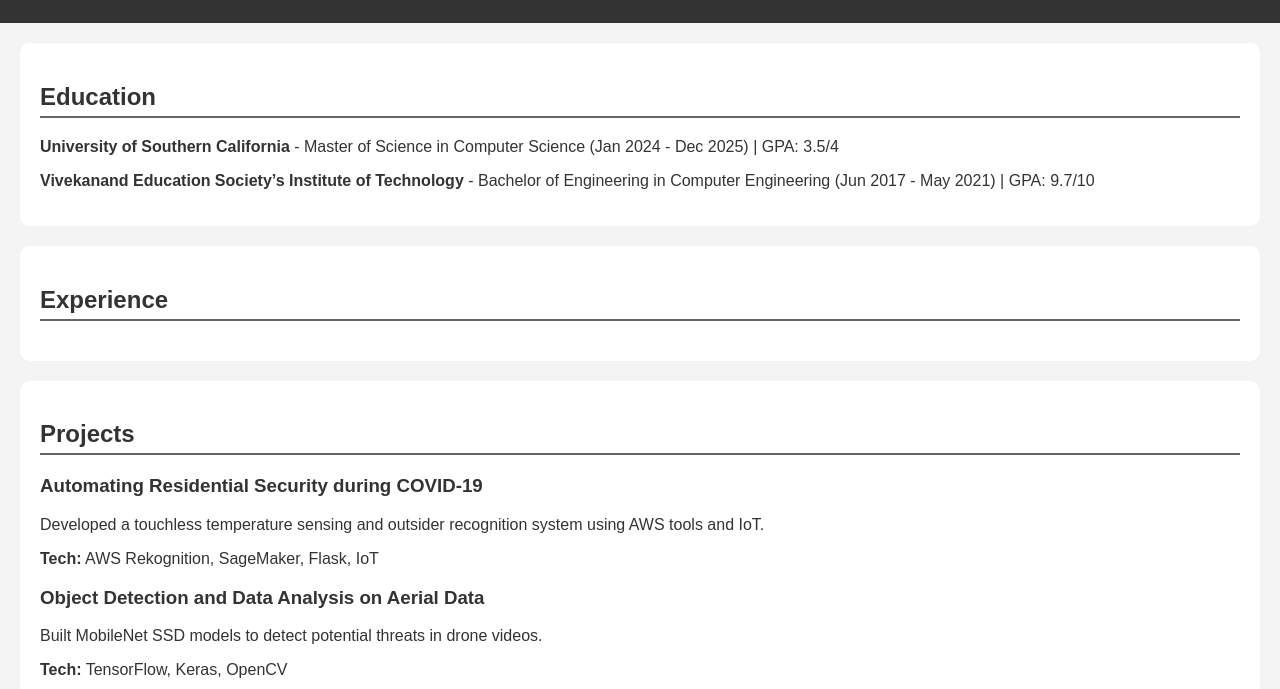
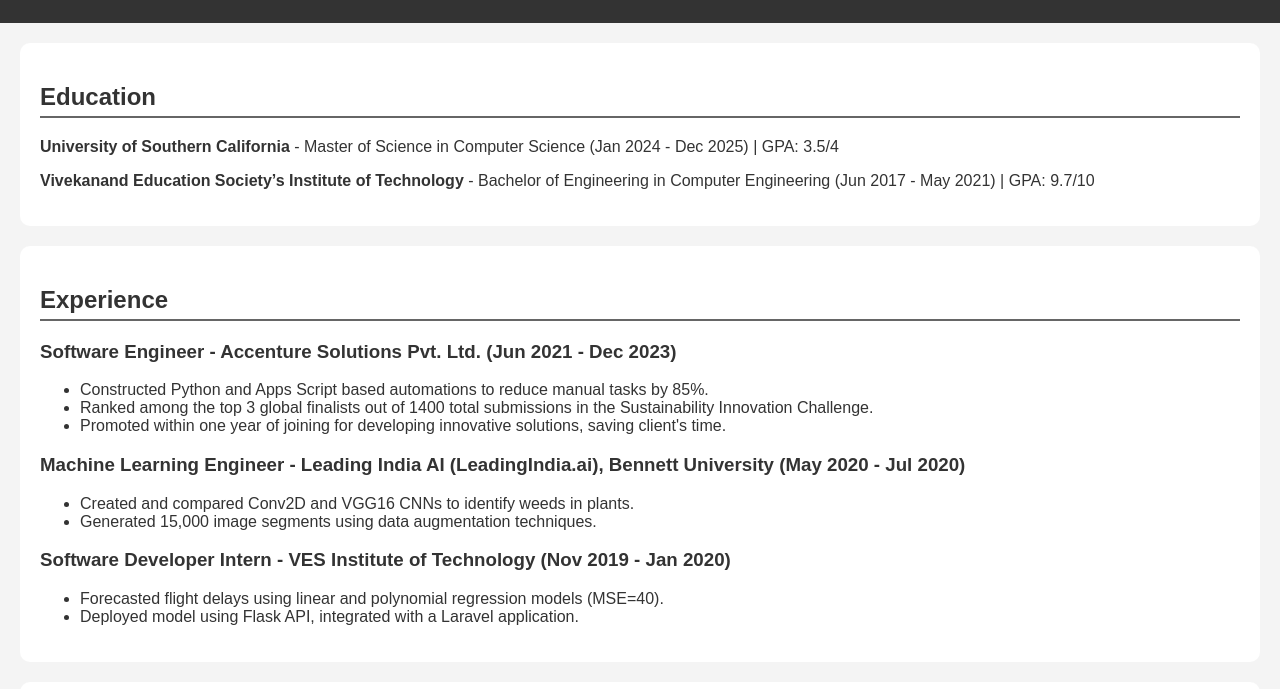
Before and after one commit to Arc-B/Arc-B.github.io, a plain HTML site: page index.html in a window 1280 px wide. Shown: the part 111-800 px from the top of the page. Drawn offline with Linux system fonts and the light colour scheme.

Commit message:
Added experience section and updated JS for dynamic loading

```diff
--- a/script.js
+++ b/script.js
@@ -1,7 +1,54 @@
-
 document.addEventListener('DOMContentLoaded', function() {
+    loadExperience();
     loadProjects();
 });
+
+function loadExperience() {
+    let experienceData = [
+        {
+            company: "Accenture Solutions Pvt. Ltd.",
+            position: "Software Engineer",
+            duration: "Jun 2021 - Dec 2023",
+            description: [
+                "Constructed Python and Apps Script based automations to reduce manual tasks by 85%.",
+                "Ranked among the top 3 global finalists out of 1400 total submissions in the Sustainability Innovation Challenge.",
+                "Promoted within one year of joining for developing innovative solutions, saving client's time."
+            ]
+        },
+        {
+            company: "Leading India AI (LeadingIndia.ai), Bennett University",
+            position: "Machine Learning Engineer",
+            duration: "May 2020 - Jul 2020",
+            description: [
+                "Created and compared Conv2D and VGG16 CNNs to identify weeds in plants.",
+                "Generated 15,000 image segments using data augmentation techniques."
+            ]
+        },
+        {
+            company: "VES Institute of Technology",
+            position: "Software Developer Intern",
+            duration: "Nov 2019 - Jan 2020",
+            description: [
+                "Forecasted flight delays using linear and polynomial regression models (MSE=40).",
+                "Deployed model using Flask API, integrated with a Laravel application."
+            ]
+        }
+    ];
+
+    let experienceSection = document.getElementById('experience');
+
+    experienceData.forEach(exp => {
+        let expItem = document.createElement('div');
+        expItem.classList.add('experience-item');
+        expItem.innerHTML = `
+            <h3>${exp.position} - ${exp.company} (${exp.duration})</h3>
+            <ul>
+                ${exp.description.map(desc => `<li>${desc}</li>`).join('')}
+            </ul>
+        `;
+        experienceSection.appendChild(expItem);
+    });
+}
 
 function loadProjects() {
     fetch('projects.json')
```
Also changed, not shown: index.html (+0 -1 lines).
